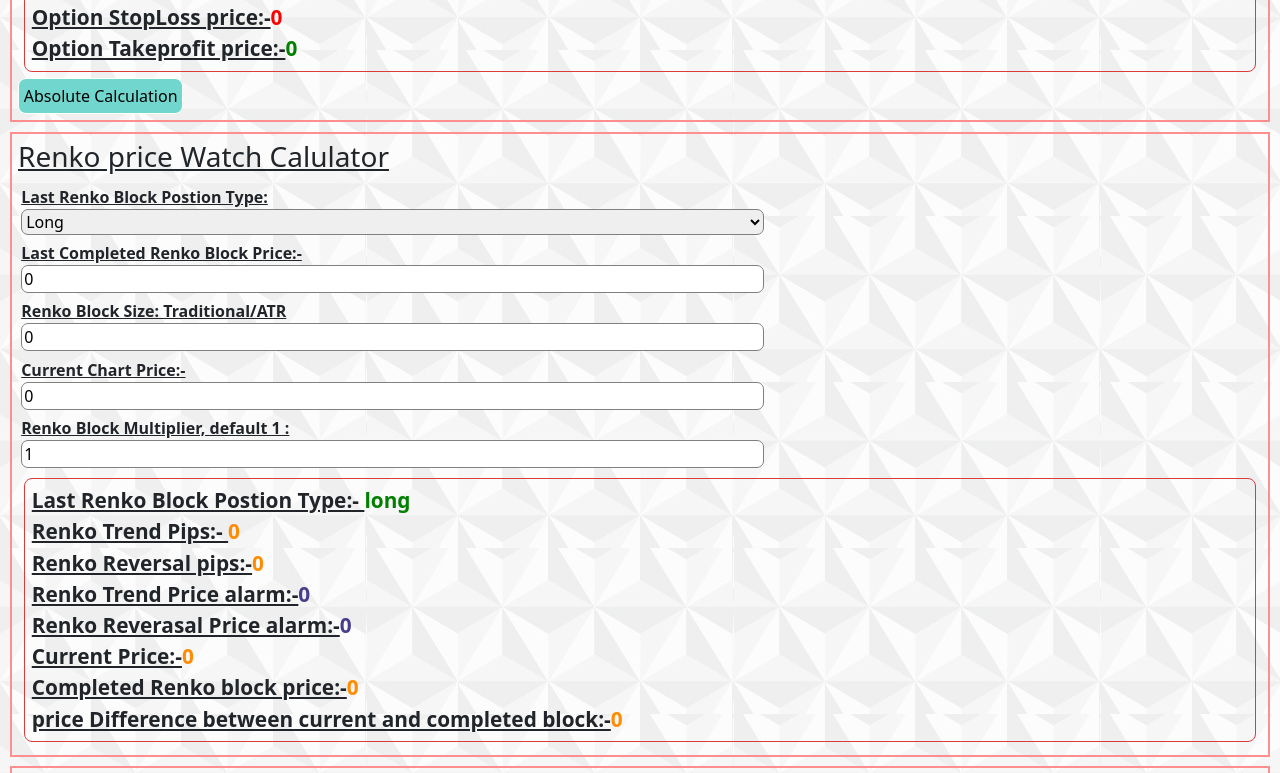
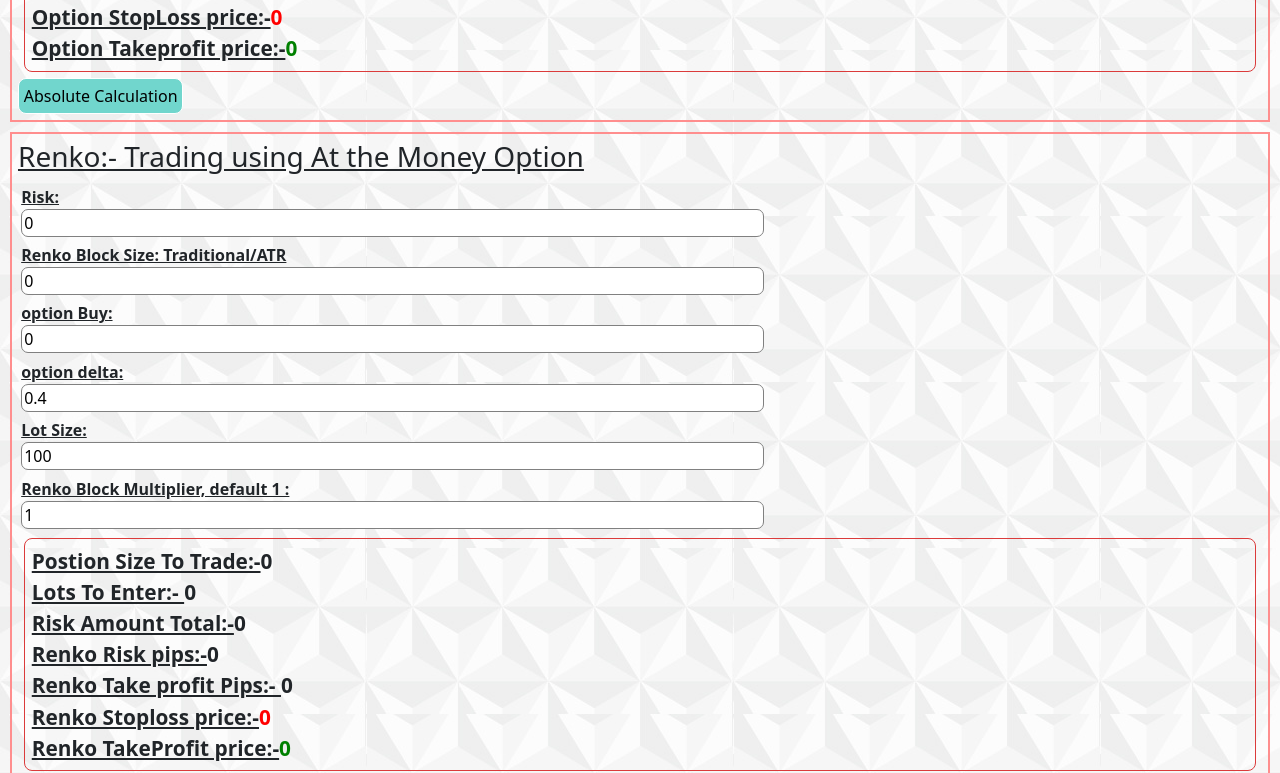
Before and after one commit to parameshwarao/raosblogs, an Angular app: page /tools in a window 1280 px wide. Shown: the part 1040-1813 px from the top of the page. Built offline with nearby package versions, Linux system fonts and the light colour scheme.

Commit message:
renko trading using at the money option tool addition

```diff
--- a/src/app/tools-module/risk-mangement/risk-mangement.component.html
+++ b/src/app/tools-module/risk-mangement/risk-mangement.component.html
@@ -98,6 +98,146 @@
 
 
 <!--Trading using At the Money Option-->
+
+<!--Renko trade using At the money option-->
+<div class="tools-block">
+  <h3 class="trade-type">Renko:- Trading using At the Money Option</h3>
+
+  <div class="input_bloc">
+    <div>
+      <span class="inputLabel"> Risk: </span>
+    </div>
+    <div>
+      <input type="number" class="inputbox" [(ngModel)]="option_riskAmount" (change)="calculateRenkoAtmOption()" />
+    </div>
+  </div>
+
+  <div class="input_bloc">
+    <div>
+      <span class="inputLabel">Renko Block Size: Traditional/ATR </span>
+    </div>
+    <div>
+      <input class="inputbox" type="number" [(ngModel)]="renkoBlockSize" (change)="calculateRenkoAtmOption()" />
+    </div>
+  </div>
+
+  <div class="input_bloc">
+    <div>
+      <span class="inputLabel">option Buy: </span>
+    </div>
+    <div>
+      <input class="inputbox" type="number" [(ngModel)]="option_buy" (change)="calculateRenkoAtmOption()" />
+    </div>
+  </div>
+
+  <div class="input_bloc">
+    <div>
+      <span class="inputLabel">option delta: </span>
+    </div>
+    <div>
+      <input class="inputbox" type="number" [(ngModel)]="opton_delta" (change)="calculateRenkoAtmOption()" />
+    </div>
+  </div>
+
+  <div class="input_bloc">
+    <div>
+      <span class="inputLabel">Lot Size: </span>
+    </div>
+    <div>
+      <input class="inputbox" type="number" [(ngModel)]="lotSize" (change)="calculateRenkoAtmOption()" />
+    </div>
+  </div>
+
+  <div class="input_bloc">
+    <div>
+      <span class="inputLabel">Renko Block Multiplier, default 1 : </span>
+    </div>
+    <div>
+      <input class="inputbox" type="number" [(ngModel)]="renkoBlockMultiplier" (change)="calculateRenkoAtmOption()" />
+    </div>
+  </div>
+
+  <!--to be optional-->
+  <!--
+  <div class="input_bloc">
+    <div>
+      <span class="inputLabel">Last Renko Block Postion Type: </span>
+    </div>
+    <select class="inputbox" [(ngModel)]="LastCompletedBlockType" (change)="calculateRenkoWatch()">
+      <option Value="long">Long</option>
+      <option Value="short">Short</option>
+    </select>
+  </div>
+
+  <div class="input_bloc">
+    <div>
+      <span class="inputLabel">Position TypeLast Completed Renko Block Price:- </span>
+    </div>
+    <div>
+      <input class="inputbox" type="number" [(ngModel)]="LastCompletedBlockPrice" (change)="calculateRenkoWatch()" />
+    </div>
+  </div>
+
+
+
+  <div class="input_bloc">
+    <div>
+      <span class="inputLabel">Current Chart Price:- </span>
+    </div>
+    <div>
+      <input class="inputbox" type="number" [(ngModel)]="CurrentPrice" (change)="calculateRenkoWatch()" />
+    </div>
+  </div>
+
+  -->
+
+  <!--to be commented-->
+
+  <div class="calculation-block">
+
+    <div>
+      <span class="displayLabel">Postion Size To Trade:-</span><span class="calculatedValueDisplay">{{option_positionSizeToEnter}}</span>
+    </div>
+
+    <div>
+      <span class="displayLabel">Lots To Enter:- </span><span class="calculatedValueDisplay">{{option_lotsToEnter}}</span>
+    </div>
+
+    <div>
+      <span class="displayLabel">Risk Amount Total:-</span><span class="calculatedValueDisplay">{{option_ActualRisk}}</span>
+    </div>
+
+    <div>
+      <span class="displayLabel">Renko Risk pips:-</span><span class="calculatedValueDisplay">{{option_riskATRPips}}</span>
+    </div>
+    <div>
+      <span class="displayLabel">Renko Take profit Pips:- </span><span class="calculatedValueDisplay">{{option_ATR}}</span>
+    </div>
+
+    <div>
+      <span class="displayLabel">Renko Stoploss price:-</span><span class="stoploss">{{option_stoploss}}</span>
+    </div>
+    <div>
+      <span class="displayLabel">Renko TakeProfit price:-</span><span class="takeProfit">{{option_takeProfit}}</span>
+    </div>
+
+    <!--
+    <div>
+      <span class="displayLabel">Current Price:-</span><span class="renkoInfo">{{CurrentPrice}}</span>
+    </div>
+    <div>
+      <span class="displayLabel">Completed Renko block price:-</span><span class="renkoInfo">{{LastCompletedBlockPrice}}</span>
+    </div>
+    <div>
+      <span class="displayLabel">price Difference between current and completed block:-</span><span class="renkoInfo">{{spreadDifference}}</span>
+    </div>
+
+  -->
+  </div>
+
+</div>
+
+<!--Renko trade using At the money option -->
 
 <!--Renko price Watch Calulator-->
 
--- a/src/app/tools-module/risk-mangement/risk-mangement.component.ts
+++ b/src/app/tools-module/risk-mangement/risk-mangement.component.ts
@@ -122,6 +122,20 @@
     this.spreadDifference = this.CurrentPrice - this.LastCompletedBlockPrice;
   }
 
+  //trade using renko at the money option
+
+  calculateRenkoAtmOption(){
+    this.option_ATR = (this.renkoBlockSize) * this.renkoBlockMultiplier * this.opton_delta;
+    this.option_riskATRPips = (2 * this.renkoBlockSize) * this.renkoBlockMultiplier * this.opton_delta;
+    this.option_stoploss = this.option_buy - this.option_riskATRPips;
+    this.option_takeProfit = this.option_buy + this.option_ATR;
+    this.option_pipRate = this.option_riskAmount / this.option_riskATRPips;
+    this.option_positionSizeToEnter = this.option_pipRate / this.lotSize;
+    this.option_lotsToEnter = Math.floor(this.option_positionSizeToEnter);
+    this.option_ActualRisk =
+      this.option_lotsToEnter * this.lotSize * this.option_riskATRPips;
+  }
+
   constructor() { }
 
   ngOnInit(): void {
```
